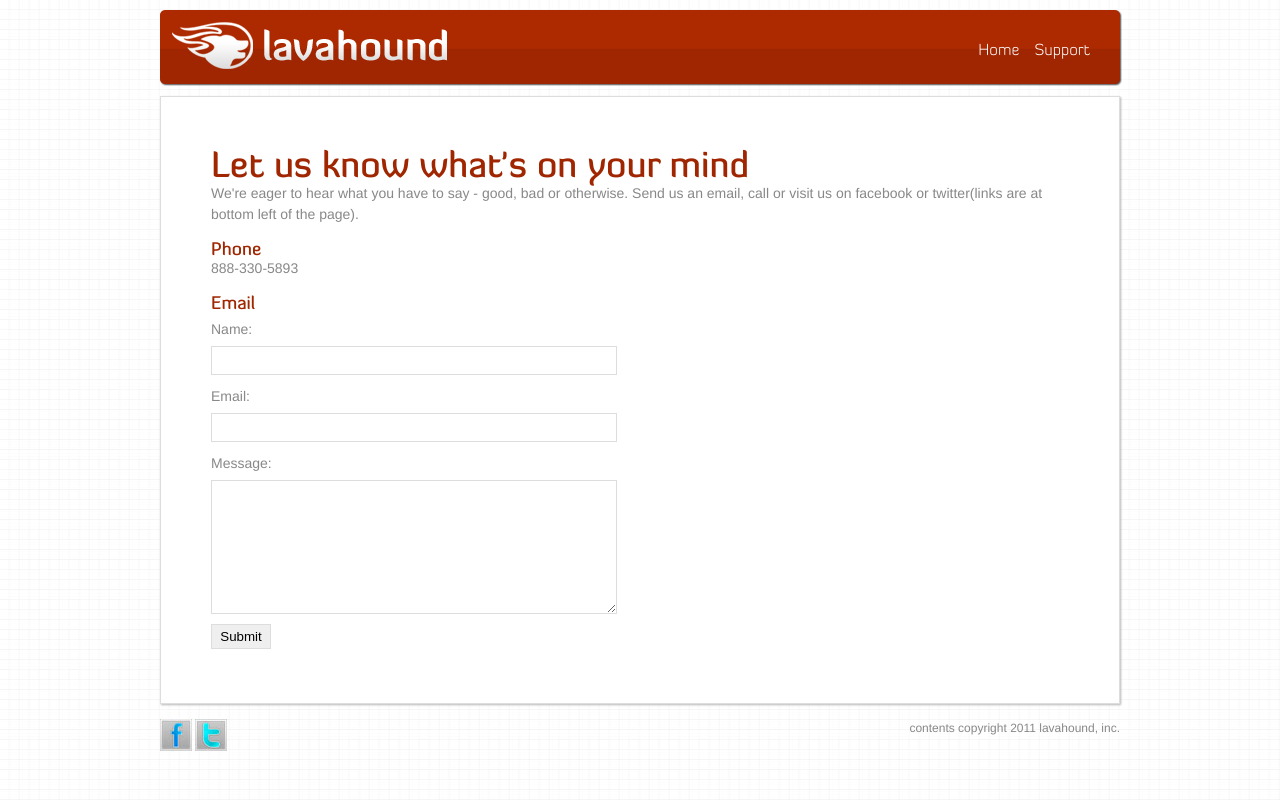
After one commit to dekay17/darkhorse, a Node server app: page /support in a window 1280 px wide. The commit adds this page. Run offline with Node 20, Linux system fonts and the light colour scheme; some libraries are stand-ins or nearby versions.

Commit message:
adding support page and geo check

```diff
--- a/lavahound-node-server/package.json
+++ b/lavahound-node-server/package.json
@@ -10,6 +10,7 @@
     "cookie-parser": "^1.3.5",
     "express": "~4.0.0",
     "express-handlebars": "^2.0.1",
+    "geolib": "^2.0.18",
     "nodemailer": "^1.4.0",
     "nodemailer-ses-transport": "^1.3.0",
     "pg": "^4.3.0",
--- a/lavahound-node-server/routes/index.js
+++ b/lavahound-node-server/routes/index.js
@@ -7,4 +7,9 @@ router.get('/', function(req, res, next) {
   res.render('home');
 });
 
+router.get('/support', function(req, res, next) {
+  // res.render('index', { title: 'Express' });
+  res.render('support');
+});
+
 module.exports = router;
--- a/lavahound-node-server/views/home.handlebars
+++ b/lavahound-node-server/views/home.handlebars
@@ -3,7 +3,7 @@
   	</div><!-- end body -->
 
   	<table id="bottom">
-		<tr id="tabletop">
+		  <tr id="tabletop">
             <td class="left">
               <h2>engage the crowd</h2>
             </td>
--- a/lavahound-node-server/views/layouts/main.handlebars
+++ b/lavahound-node-server/views/layouts/main.handlebars
@@ -17,7 +17,13 @@
 
   	<header>
 
-  		<h1><a href="index.html"><img src="images/logo.png"/></a></h1>
+  		<h1><a href="/"><img src="images/logo.png"/></a></h1>
+      <nav style="float: right">
+        <ul>
+          <li><a href="/">Home</a></li>
+          <li><a href="/support">Support</a></li>
+        </ul>
+      </nav>
 
   	</header>
 		<div id="body">
--- /dev/null
+++ b/lavahound-node-server/views/support.handlebars
@@ -0,0 +1,21 @@
+<div class="body">
+
+	<h2>Let us know what's on your mind</h2>
+
+	<p>We're eager to hear what you have to say - good, bad or otherwise.  Send us an email, call or visit us on facebook or twitter(links are at bottom left of the page).</p>
+
+	<h5>Phone</h5>
+
+	<p>888-330-5893</p>
+
+	<h5>Email</h5>
+
+	<form>
+		<label>Name:</label> <input type="text" name="name" /><br />
+		<label>Email:</label> <input type="email" name="email" /><br />
+		<label>Message:</label>
+		<textarea rows="8" cols="40"></textarea>
+	  <input type="submit" value="Submit" class="button"/>
+	</form>
+
+</div><!-- end body -->
```
Also changed, not shown: lavahound-node-server/routes/api.js (+56 -16 lines).
